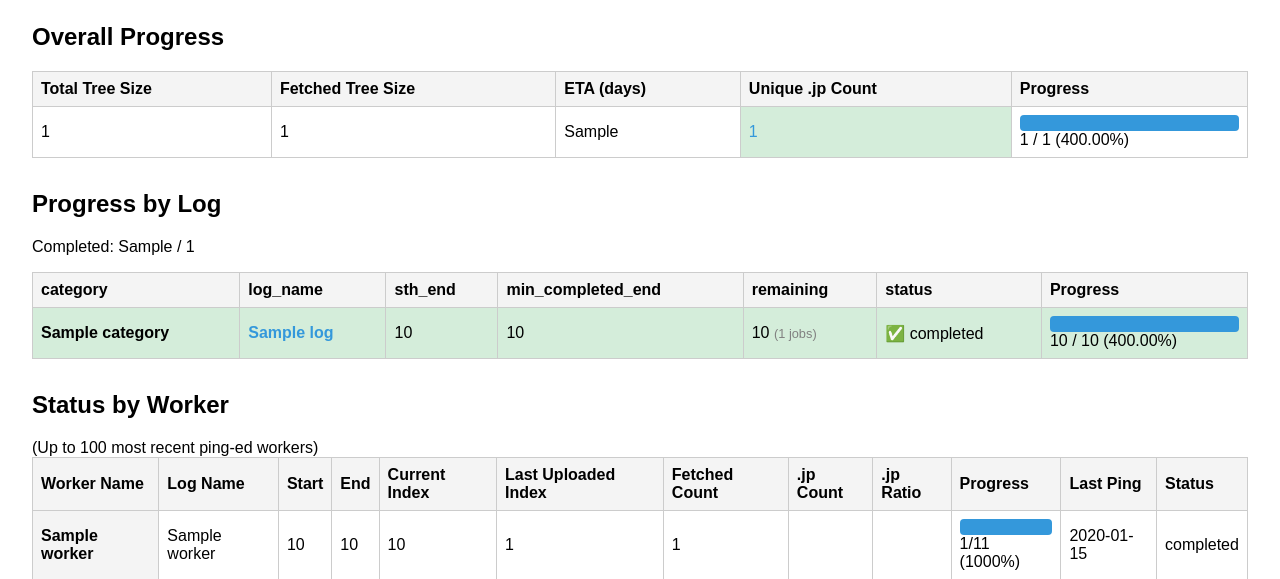
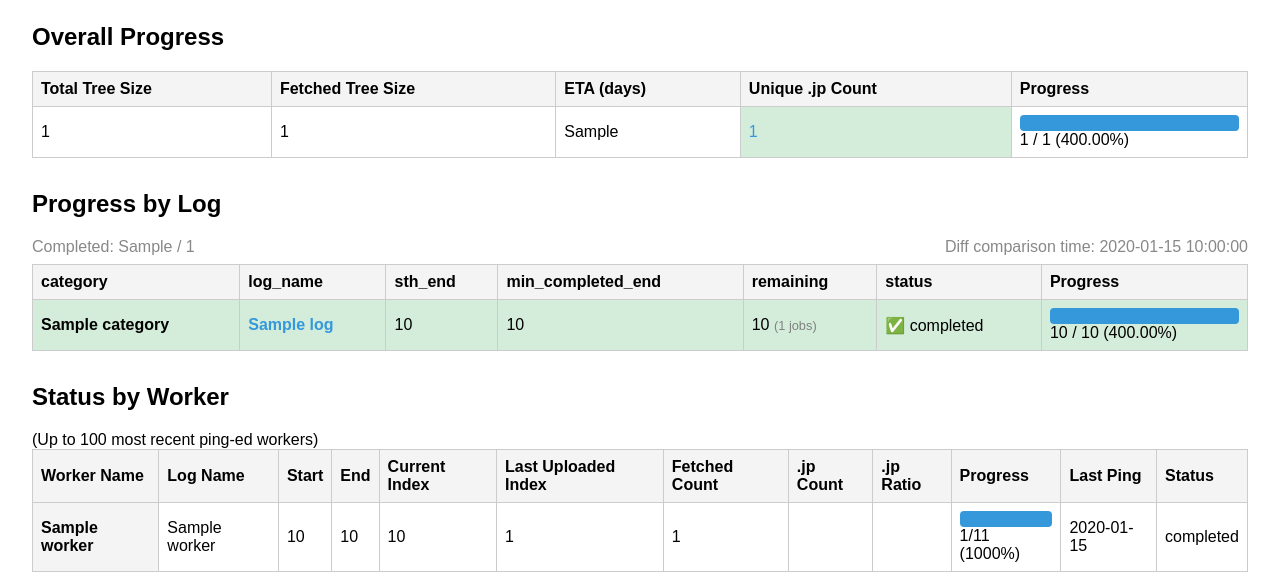
Before and after one commit to kujiy/ctlog-fetcher, a Python web app: template src/ui/templates/dashboard.html in a window 1280 px wide. Shown: the part 474-1053 px from the top of the page. Run offline with Jinja, Linux system fonts and the light colour scheme; the template is opened without the code that fills it: most values are stand-ins (such as "Sample title", 1, 10 or a date in 2020).

Commit message:
log snapshot time on UI

```diff
--- a/src/manager_api/routers/ui_logs.py
+++ b/src/manager_api/routers/ui_logs.py
@@ -91,7 +91,7 @@ async def get_logs_progress(db=Depends(get_async_session)):
     for p in progress_rows:
         log_dict = {k: v for k, v in p.__dict__.items() if not k.startswith('_')}
         # diff calculation with latest snapshot
-        diff = {}
+        diff = {"snapshot_timestamp": h.snapshot_timestamp}
         h = latest_snapshots.get(p.log_name)
         if h:
             diff["sth_end"] = (p.sth_end or 0) - (h.sth_end or 0)
--- a/src/manager_api/routers/ui_status.py
+++ b/src/manager_api/routers/ui_status.py
@@ -1,5 +1,5 @@
 from src.share.animal import get_worker_emoji
-from src.config import JST, BATCH_SIZE
+from src.config import JST, BATCH_SIZE, ORDERED_CATEGORIES
 from src.manager_api.db import get_async_session
 from src.manager_api.models import WorkerLogStat, WorkerStatus
 from datetime import datetime, timedelta
--- a/src/ui/main.py
+++ b/src/ui/main.py
@@ -367,6 +367,7 @@ async def log_history_page(request: Request, log_name: str):
         "log_name": log_name,
         "history": history,
         "graph_data": graph_data,
+        "snapshot_timestamp": history[0].get("snapshot_timestamp") if history else None,
         "error": data.get("error")
     })
 
--- a/src/ui/templates/dashboard.html
+++ b/src/ui/templates/dashboard.html
@@ -174,8 +174,13 @@
 
 
     <h2>Progress by Log</h2>
-    <p>Completed: {{ completed_logs }} / {{ total_logs }}</p>
+    <div style="margin-bottom: 0.5em; color: #888; float:left;">
+        Completed: {{ completed_logs }} / {{ total_logs }}
+    </div>
     {% if log_progress_list %}
+        <div style="margin-bottom: 0.5em; color: #888; float:right;">
+            Diff comparison time: {{ log_progress_list.0.diff.snapshot_timestamp }}
+        </div>
         <table>
             <tr>
                 <th>category</th>
```
